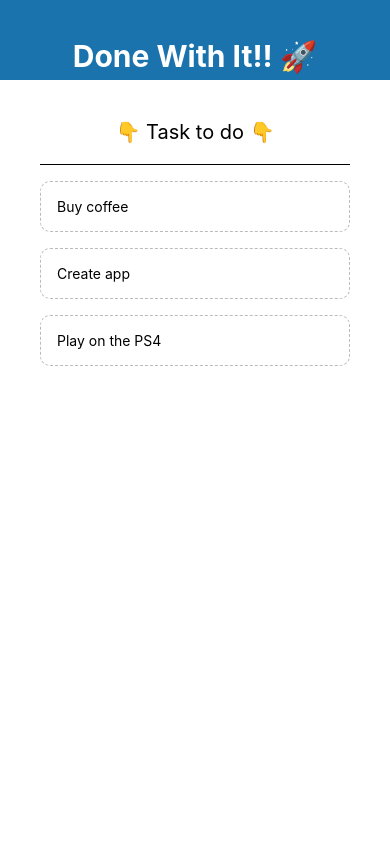
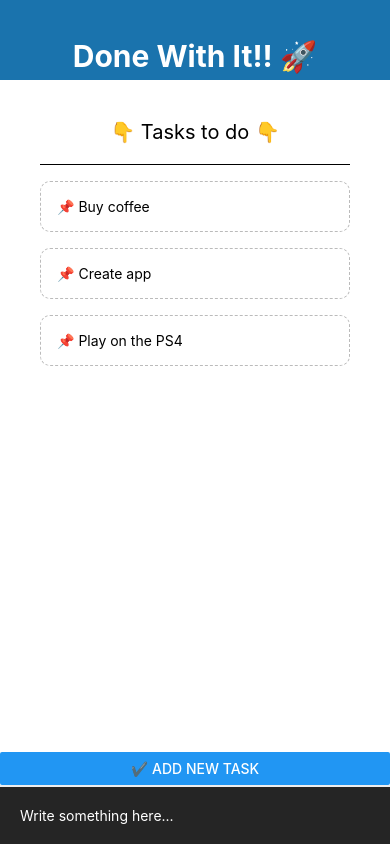
Before and after one commit to crari93/done-with-it, a React Native app: screen / in a window 390 px wide. Built offline with nearby package versions, Linux system fonts and the light colour scheme.

Commit message:
Added the component to add new items

```diff
--- a/App.js
+++ b/App.js
@@ -1,6 +1,7 @@
 import React, { useState } from "react";
 import Header from "./Components/Header";
 import TodoItem from "./Components/TodoItem";
+import AddItem from "./Components/addItem";
 import { StyleSheet, Text, View, FlatList } from "react-native";
 
 export default function App() {
@@ -17,11 +18,17 @@ export default function App() {
       return prevTodos.filter((todo) => todo.key != key);
     });
   };
+
+  const submitHandler = (text) => {
+    setTodos((prevTodos) => {
+      return [{ text: text, key: Math.random().toString() }, ...prevTodos];
+    });
+  };
   return (
     <View style={styles.container}>
       <Header />
       <View style={styles.content}>
-        <Text style={styles.title}>👇 Task to do 👇</Text>
+        <Text style={styles.title}>👇 Tasks to do 👇</Text>
         <View style={styles.list}>
           <FlatList
             data={todos}
@@ -34,6 +41,7 @@ export default function App() {
           />
         </View>
       </View>
+      <AddItem submitHandler={submitHandler} />
     </View>
   );
 }
--- a/Components/TodoItem.js
+++ b/Components/TodoItem.js
@@ -4,7 +4,7 @@ import { StyleSheet, TouchableOpacity, Text } from "react-native";
 export default function TodoItem({ item, pressHandler }) {
   return (
     <TouchableOpacity onPress={() => pressHandler(item.key)}>
-      <Text style={styles.item}>{item.text}</Text>
+      <Text style={styles.item}>📌 {item.text}</Text>
     </TouchableOpacity>
   );
 }
--- /dev/null
+++ b/Components/addItem.js
@@ -0,0 +1,52 @@
+import React, { useState } from "react";
+import {
+  StyleSheet,
+  TouchableOpacity,
+  TextInput,
+  Text,
+  View,
+  Button,
+} from "react-native";
+
+export default function addItem({ submitHandler }) {
+  const [text, setText] = useState("");
+  const changeHandler = (val) => {
+    setText(val);
+  };
+  return (
+    <View style={styles.input}>
+      <Button
+        style={styles.button}
+        onPress={() => submitHandler(text)}
+        title="✔️ Add new Task"
+      />
+      <TextInput
+        style={styles.textInput}
+        placeholder="Write something here..."
+        placeholderTextColor="white"
+        onChangeText={changeHandler}
+      />
+    </View>
+  );
+}
+
+const styles = StyleSheet.create({
+  input: {
+    position: "absolute",
+    bottom: 0,
+    left: 0,
+    right: 0,
+    zIndex: 10,
+  },
+  textInput: {
+    alignSelf: "stretch",
+    color: "#fff",
+    padding: 20,
+    backgroundColor: "#252525",
+    borderTopWidth: 2,
+    borderTopColor: "#ededed",
+  },
+  button: {
+    color: "#1A73AD",
+  },
+});
```
